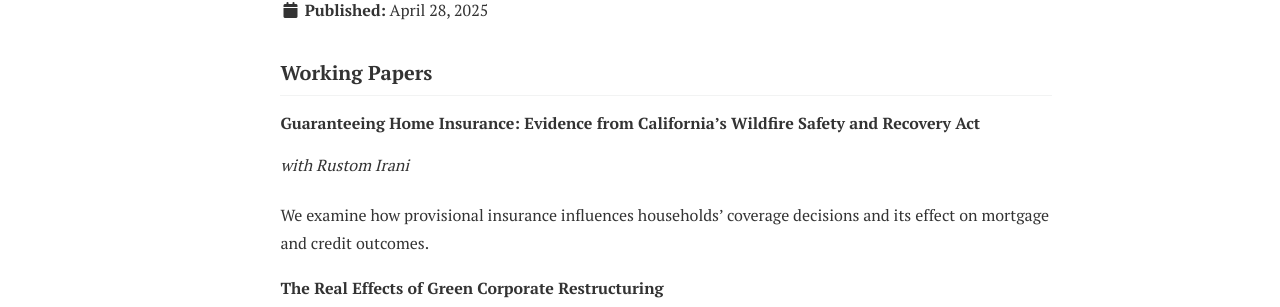
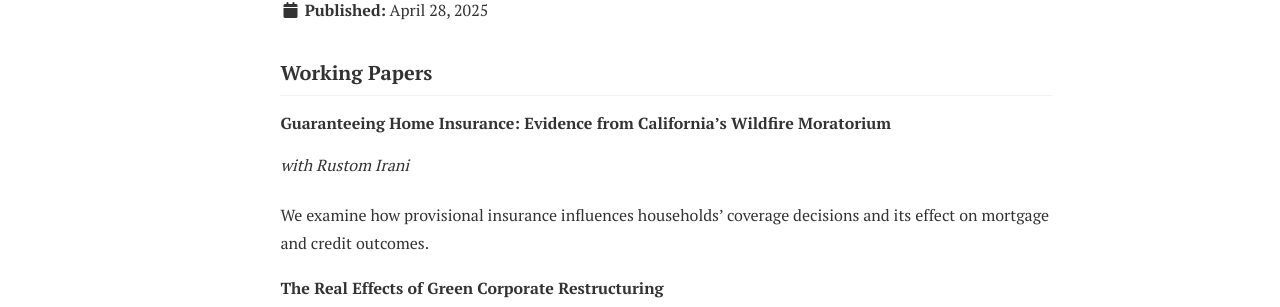
Before and after one commit to JehoonChung/jehoonchung.github.io, a Jekyll site: the page built from _research/research.md, in a window 1280 px wide and 961 px high. Shown: the part 122-429 px from the top of the window. Built offline with Jekyll 4.4.1, drawn with Linux system fonts in a browser that asks for light colours.

Commit message:
Update research.md

```diff
--- a/_research/research.md
+++ b/_research/research.md
@@ -8,7 +8,7 @@ permalink: /research/
 
 ## Working Papers
 
-### Guaranteeing Home Insurance: Evidence from California’s Wildfire Safety and Recovery Act
+### Guaranteeing Home Insurance: Evidence from California’s Wildfire Moratorium
 *with Rustom Irani*
 
 We examine how provisional insurance influences households’ coverage decisions and its effect on mortgage and credit outcomes.
```
